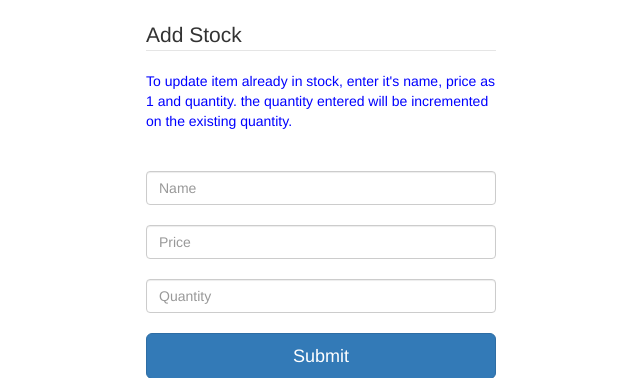
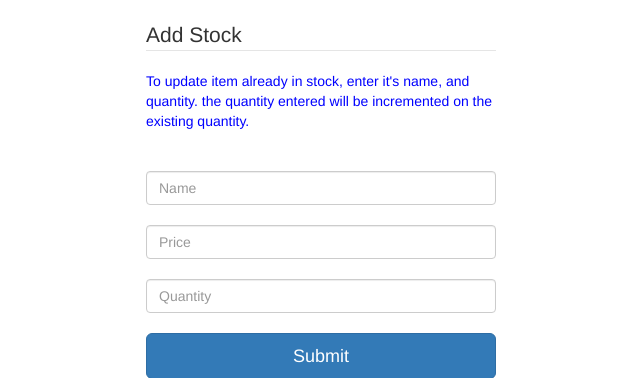
Before and after one commit to dann254/django-shop, a Django app: page /manager/addstock/ in a window 1280 px wide. Shown: the part 51-429 px from the top of the page, without its empty margins (34-674 px from the left). Run offline with Django 3.2, Linux system fonts and the light colour scheme; some libraries are stand-ins or nearby versions.

Commit message:
update of restocking procedure

```diff
--- a/manager/views.py
+++ b/manager/views.py
@@ -11,13 +11,6 @@ def addstock(request):
     errors=None
     success=None
     if request.method == "POST":
-        try:
-            int(request.POST.get('price'))
-            if int(request.POST.get('price')) <= 0:
-                return render(request, "add.html", {"errors": "Price must be greater than 0"})
-        except:
-            return render(request, "add.html", {"errors": "Please enter a valid price"})
-
         try:
             int(request.POST.get('quantity'))
             if int(request.POST.get('quantity')) <= 0:
@@ -40,7 +33,12 @@ def addstock(request):
                 success="Successfully updated"
                 return render(request, "add.html", {"errors": errors, "success":success})
         except:
-
+            try:
+                int(request.POST.get('price'))
+                if int(request.POST.get('price')) <= 0:
+                    return render(request, "add.html", {"errors": "Price must be greater than 0"})
+            except:
+                return render(request, "add.html", {"errors": "Please enter a valid price"})
             obj = Stock.objects.create(
                 name = request.POST.get('name').lower(),
                 price = request.POST.get('price'),
--- a/templates/add.html
+++ b/templates/add.html
@@ -18,12 +18,12 @@
       </div>
       {% endif %}
       <div style="color:blue;">
-        To update item already in stock, enter it's name, price as 1 and quantity. the quantity entered will be incremented on the existing quantity.
+        To update item already in stock, enter it's name, and quantity. the quantity entered will be incremented on the existing quantity.
     </div><br>
       <form method="POST" class="form-horizontal" accept-charset="UTF-8" role="form"> {% csrf_token %}
         <br>
         <input type="text" placeholder="Name" class="form-control" name="name" value="" required><br>
-        <input type="text" placeholder="Price" class="form-control" name="price" value="" required><br>
+        <input type="text" placeholder="Price" class="form-control" name="price" value=""><br>
         <input type="text" placeholder="Quantity" class="form-control" name="quantity" value=""><br>
         <button type="submit" name="submit" class="btn btn-lg btn-primary btn-block">Submit</button>
       </form>
```
